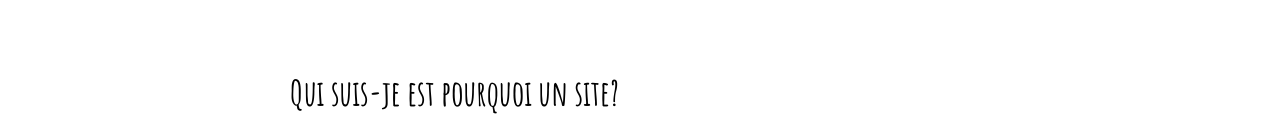
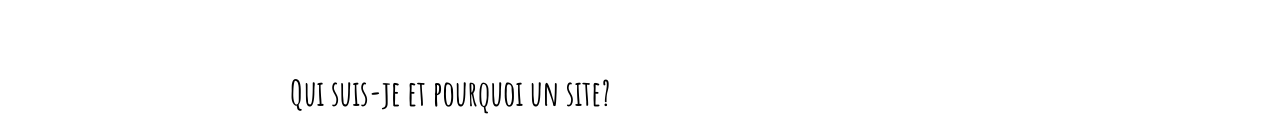
Before and after one commit to csimon1-png/mytravels1, a plain HTML site: page index.html in a window 1280 px wide. Shown: the part 670-800 px from the top of the page. Drawn offline with Linux system fonts and the light colour scheme.

Commit message:
Update index.html

```diff
--- a/index.html
+++ b/index.html
@@ -20,7 +20,7 @@
 
 		<div class="container">
 
-			<h2>Qui suis-je est pourquoi un site?</h2>
+			<h2>Qui suis-je et pourquoi un site?</h2>
 
 			<p><img class="avatar" src="images/capu.jpg" alt="Capu">Dès ma plus tendre enfance, j'ai appris à découvrir de nouveaux endroits. Et donc c'est ici, que je vais raconter mes experiences. Ce sont des souvenirs pour moi et pour vous peut-être des nouvelles idées.</p>
 
```
